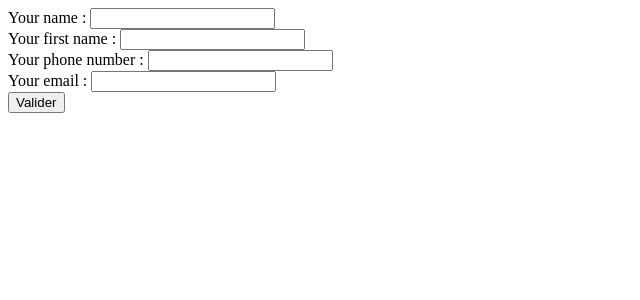
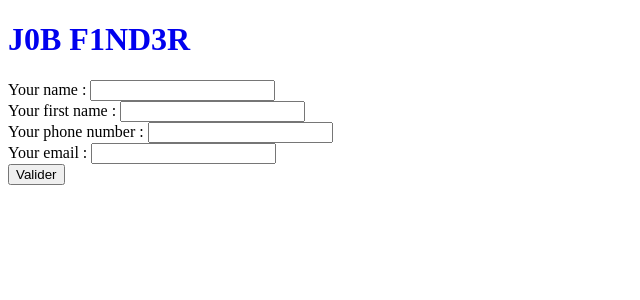
Before and after one commit to aygame101/Project-Epitech-Web-1, a PHP site: page /job_ads/pages/form_applyers.html in a window 1280 px wide. Shown: the top 300 px of the page, without its empty margins (0-640 px from the left). Run offline with PHP 8.4, Linux system fonts and the light colour scheme.

Commit message:
titre cliquable -> goto index.php

```diff
--- /dev/null
+++ b/css/no_uderline.css
@@ -0,0 +1,3 @@
+a{
+    text-decoration: none;
+}
--- a/pages/admin.html
+++ b/pages/admin.html
@@ -4,12 +4,13 @@
 <head>
     <meta charset="UTF-8">
     <meta name="viewport" content="width=device-width, initial-scale=1.0">
+    <link rel="stylesheet" href="../css/no_uderline.css">
     <title>Admin Dashboard</title>
     <style></style>
 </head>
 
 <body>
-    <h1>Admin Dashboard</h1>
+    <a href="../index.php"><h1>Admin Dashboard</h1></a>
 
     <div id="editFormContainer" style="display: none;">
         <h2>Edit Item</h2>
--- a/pages/form_applyers.html
+++ b/pages/form_applyers.html
@@ -2,12 +2,16 @@
 <html lang="fr">
 <head>
     <link rel="stylesheet" href="">
+    <link rel="stylesheet" href="../css/no_uderline.css">
     <script src="js/script.js"></script>
     <meta charset="UTF-8">
     <meta name="viewport" content="width=device-width, initial-scale=1.0">
     <title>J0B F1ND3R</title>
 </head>
     <body>
+        <div class="div_titre_acc">
+            <a href="../index.php"><h1 class="titre_acc">J0B F1ND3R</h1></a>
+        </div>
         <form action="" method="get">
             <div>
                 <label for="name">Your name : </label>
--- a/pages/form_company.php
+++ b/pages/form_company.php
@@ -2,6 +2,7 @@
 <html lang="en">
 <head>
     <link rel="stylesheet" href="../css/style_form_company.css">
+    <link rel="stylesheet" href="../css/no_uderline.css">
     <script src="js/script.js"></script>
     <meta charset="UTF-8">
     <meta name="viewport" content="width=device-width, initial-scale=1.0">
@@ -9,7 +10,7 @@
 </head>
 <body>
     <div class="div_titre_acc">
-        <h1 class="titre_acc">J0B F1ND3R</h1>
+        <a href="../index.php"><h1 class="titre_acc">J0B F1ND3R</h1></a>
 
         <?php
         session_start();
--- a/pages/login.php
+++ b/pages/login.php
@@ -56,6 +56,7 @@ $conn->close();
 <html lang="en">
 <head>
     <link rel="stylesheet" href="../css/st_connexion.html.css">
+    <link rel="stylesheet" href="../css/no_uderline.css">
     <script src="../js/script.js"></script>
     <meta charset="UTF-8">
     <meta name="viewport" content="width=device-width, initial-scale=1.0">
@@ -63,7 +64,7 @@ $conn->close();
 </head>
 <body>
     <div class="div_titre_acc">
-        <h1 class="titre_acc">J0B F1ND3R</h1>
+        <a href="../index.php"><h1 class="titre_acc">J0B F1ND3R</h1></a>
     </div>
 
     <div class="div_form">
--- a/pages/offers.php
+++ b/pages/offers.php
@@ -6,13 +6,14 @@
     <meta name="viewport" content="width=device-width, initial-scale=1.0">
     <title>Search Results - J0B F1ND3R</title>
     <link rel="stylesheet" href="../css/style_offers.css">
+    <link rel="stylesheet" href="../css/no_uderline.css">
     <script src="https://code.jquery.com/jquery-3.6.0.min.js"></script>
     <script src="../JS/script.js"></script>
 </head>
 
 <body>
     <div class="div_titre_acc">
-        <h1 class="titre_acc">J0B F1ND3R</h1>
+        <a href="../index.php"><h1 class="titre_acc">J0B F1ND3R</h1></a>
 
         <?php
         session_start();
--- a/pages/register_applier.html
+++ b/pages/register_applier.html
@@ -1,5 +1,6 @@
 <!DOCTYPE html>
 <head>
+    <link rel="stylesheet" href="../css/no_uderline.css">
     <script src="js/script.js"></script>
     <meta charset="UTF-8">
     <meta name="viewport" content="width=device-width, initial-scale=1.0">
@@ -17,7 +18,7 @@
 </head>
 <body>
     <div class="div_titre_acc">
-        <h1 class="titre_acc">J0B F1ND3R</h1>
+        <a href="../index.php"><h1 class="titre_acc">J0B F1ND3R</h1></a>
     <div class="div_form">
         <h2>Please register here</h2>
 
--- a/pages/register_comp.html
+++ b/pages/register_comp.html
@@ -2,6 +2,7 @@
 <html lang="en">
 <head>
     <link rel="stylesheet" href="../css/">
+    <link rel="stylesheet" href="../css/no_uderline.css">
     <script src="js/script.js"></script>
     <meta charset="UTF-8">
     <meta name="viewport" content="width=device-width, initial-scale=1.0">
@@ -9,7 +10,7 @@
 </head>
 <body>
     <div class="div_titre_acc">
-        <h1 class="titre_acc">J0B F1ND3R</h1>
+        <a href="../index.php"><h1 class="titre_acc">J0B F1ND3R</h1></a>
     <div class="div_form">
         <h2>Please register here</h2>
 
--- a/pages/test_applier.html
+++ b/pages/test_applier.html
@@ -3,9 +3,10 @@
 <head>
     <meta charset="UTF-8">
     <meta name="viewport" content="width=device-width, initial-scale=1.0">
+    <link rel="stylesheet" href="../css/no_uderline.css">
     <title>app</title>
 </head>
 <body>
-    <h1>you are an applier</h1>
+    <a href="../index.php"><h1>you are an applier</h1></a>
 </body>
 </html>
--- a/pages/test_comp.html
+++ b/pages/test_comp.html
@@ -3,9 +3,10 @@
 <head>
     <meta charset="UTF-8">
     <meta name="viewport" content="width=device-width, initial-scale=1.0">
+    <link rel="stylesheet" href="../css/no_uderline.css">
     <title>Document</title>
 </head>
 <body>
-    <h1>you are a company</h1>
+    <a href="../index.php"><h1>you are a company</h1></a>
 </body>
 </html>
```
